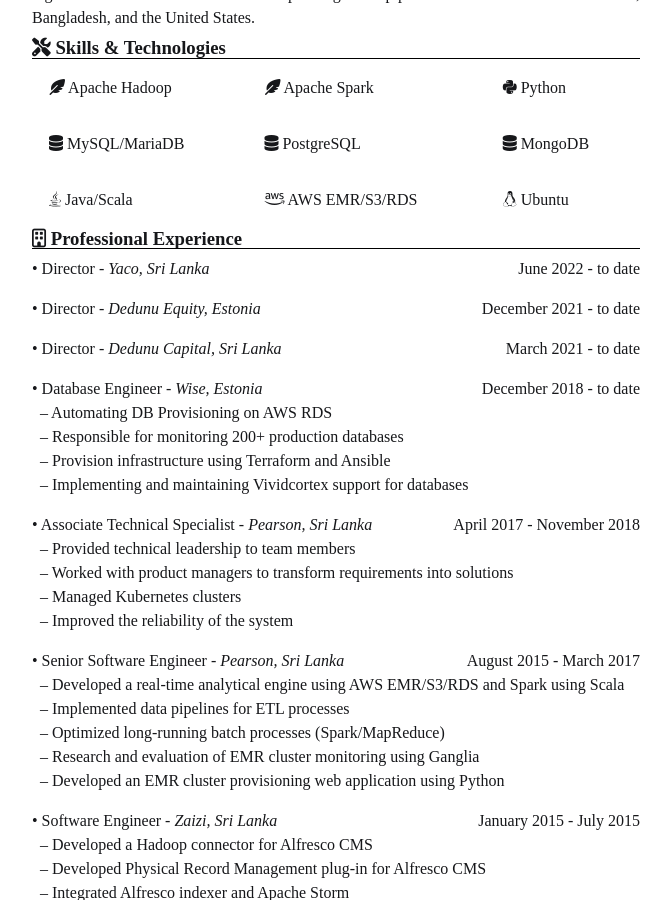
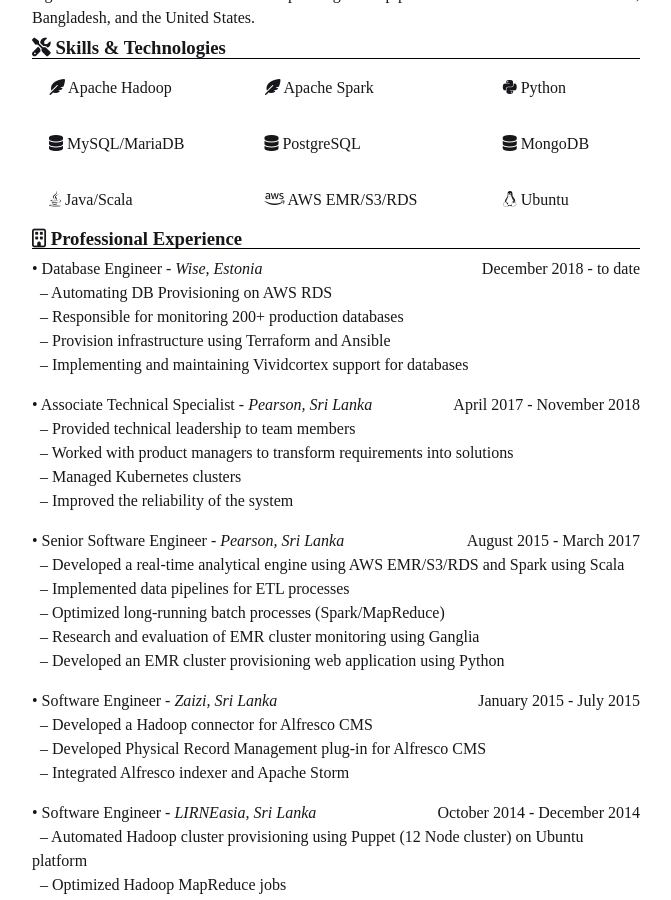
Before and after one commit to dedunu/dedunu.github.io, a Jekyll site: the page built from _pages/cv.md, in a window 1280 px wide and 900 px high, scrolled down 424 px. Shown: the whole window, without its empty margins (304-975 px from the left). Built offline with Jekyll 4.4.1, drawn with Linux system fonts in a browser that asks for light colours; nearby versions of some CDN libraries; some web fonts are replaced.

Commit message:
Update cv.md

```diff
--- a/_pages/cv.md
+++ b/_pages/cv.md
@@ -61,15 +61,6 @@
 
 ### <i class="far fa-building"></i> Professional Experience
 ---
-
-<p style="text-align:left;">• Director - <i>Yaco, Sri Lanka</i><span style="float:right;">June 2022 - to date</span><br/>
-</p>
-
-<p style="text-align:left;">• Director - <i>Dedunu Equity, Estonia</i><span style="float:right;">December 2021 - to date</span><br/>
-</p>
-
-<p style="text-align:left;">• Director - <i>Dedunu Capital, Sri Lanka</i><span style="float:right;">March 2021 - to date</span><br/>
-</p>
 
 <p style="text-align:left;">• Database Engineer - <i>Wise, Estonia</i><span style="float:right;">December 2018 - to date</span><br/>
 &nbsp;&nbsp;– Automating DB Provisioning on AWS RDS <br/>
```
